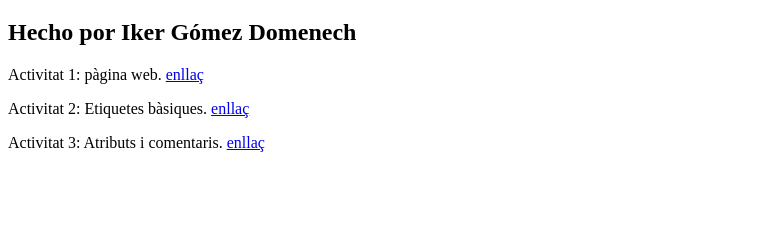
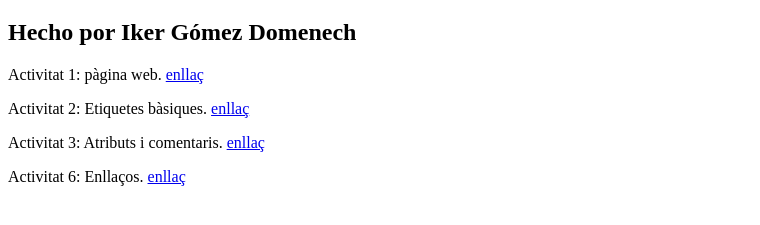
Before and after one commit to ikergomezdomenech/-html, a plain HTML site: page index.html in a window 1280 px wide. Shown: the part 61-286 px from the top of the page, without its empty margins (0-760 px from the left). Drawn offline with Linux system fonts and the light colour scheme.

Commit message:
Add files via upload

```diff
--- a/index.html
+++ b/index.html
@@ -13,6 +13,7 @@
    <p>Activitat 1: pàgina web.  <a href="act01/index.html"> enllaç </a> </p>
    <p>Activitat 2: Etiquetes bàsiques.   <a href="act02/index.html"> enllaç </a> </p>
    <p>Activitat 3: Atributs i comentaris.  <a href="act03/index.html"> enllaç </a> </p>
+   <p>Activitat 6: Enllaços. <a href="enlaces/index.html"> enllaç </a> </p>
 </body>
 
 </html>
```
